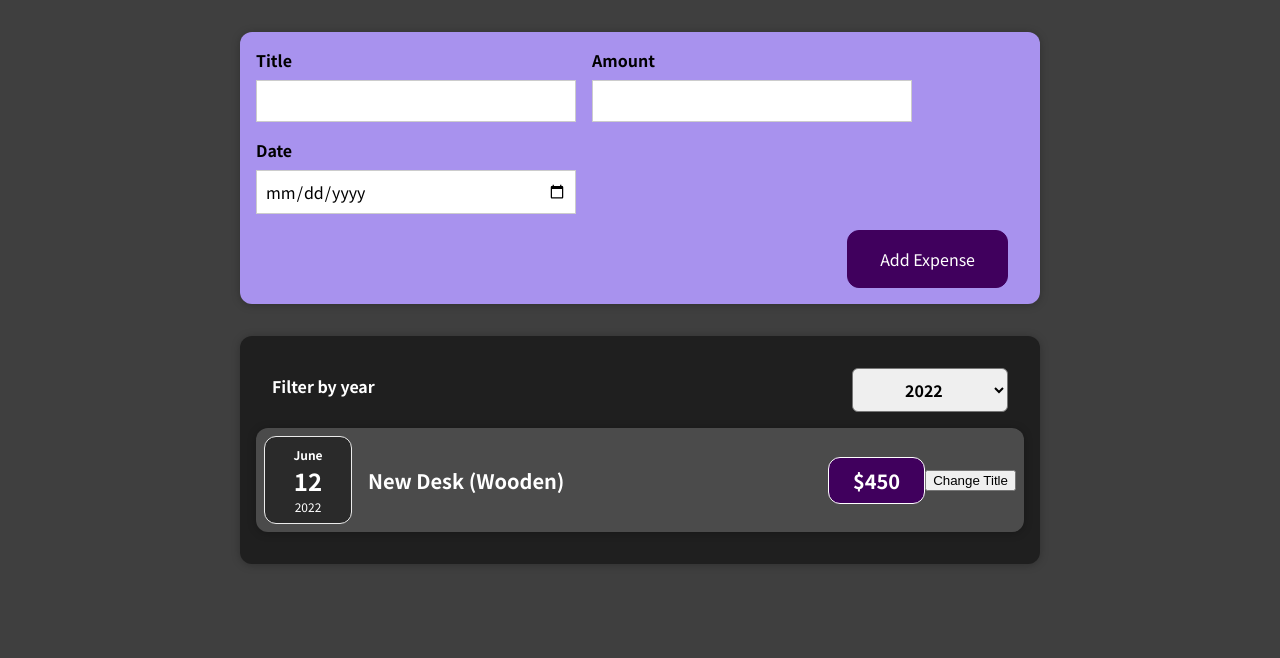
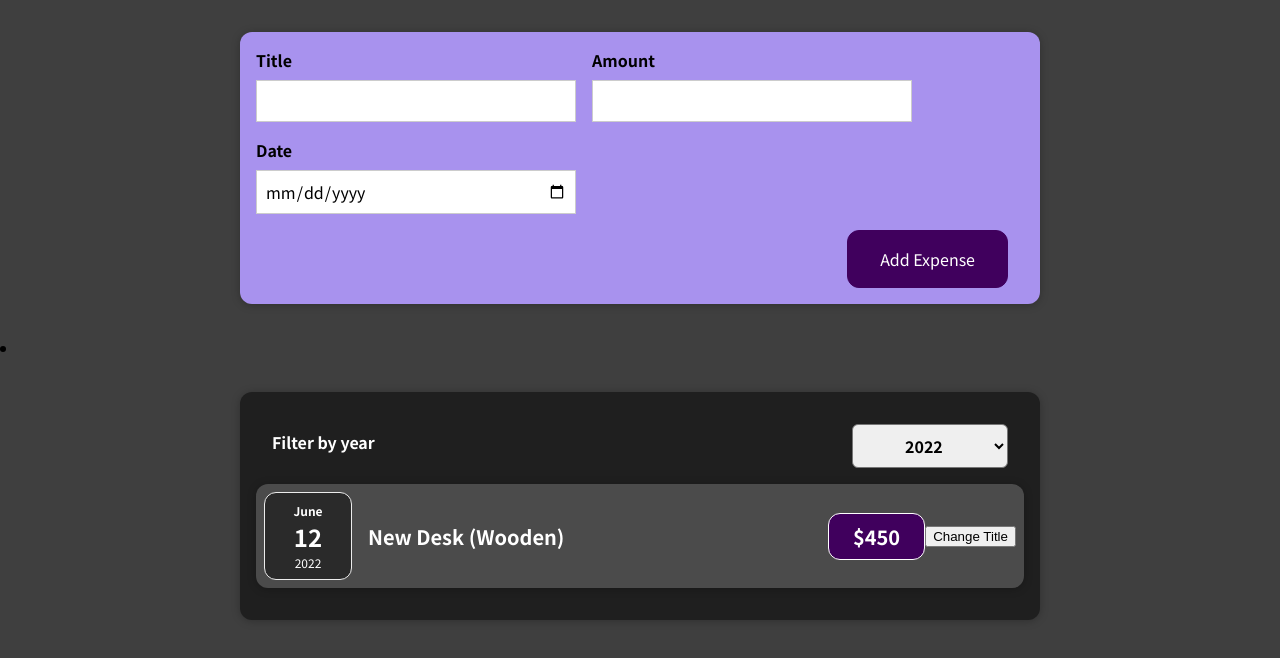
Before and after one commit to padepokanpenguin/react-introduction-academind-course, a React (Create React App) app: page / in a window 1280 px wide. Shown: the top 658 px of the page. Built offline with nearby package versions, Linux system fonts and the light colour scheme.

Commit message:
spliting list item component

```diff
--- a/src/components/Expenses/Expenses.js
+++ b/src/components/Expenses/Expenses.js
@@ -1,8 +1,8 @@
 import React, { useState } from 'react';
-import ExpenseItem from './ExpenseItem';
 import Card from './Card';
 import ExpensesFilter from './ExpensesFilter';
 import './Expenses.css';
+import ExpensesList from './ExpensesList';
 
 function Expenses(props) {
 
@@ -16,19 +16,13 @@
     return expense.date.getFullYear().toString() === filteredYear;
   })
 
-  let expenseContent = <p>No expense found</p>
-
-  if (filteredExpenses.length > 0) {
-   expenseContent = filteredExpenses.map(expense => <ExpenseItem key={expense.id} title={expense.title} amount={expense.amount} date={expense.date} />)
-  }
-
   return (
-    <div>
+    <li>
       <Card className="expenses">
         <ExpensesFilter selected={filteredYear} onChangeFilter={filterChangeHandler} />
-        {expenseContent}
+        <ExpensesList items={filteredExpenses} />
       </Card>
-    </div>
+    </li>
   )
 }
 
--- /dev/null
+++ b/src/components/Expenses/ExpensesList.css
@@ -0,0 +1,9 @@
+.expenses-list {
+  list-style: none;
+  padding: 0;
+}
+
+.expenses-list__fallback {
+  color: white;
+  text-align: center;
+}
--- /dev/null
+++ b/src/components/Expenses/ExpensesList.js
@@ -0,0 +1,16 @@
+import React from 'react';
+import ExpenseItem from './ExpenseItem';
+import './ExpensesList.css';
+
+const ExpensesList = (props) => {
+
+  if (props.items.length === 0) {
+    return <h2 className="expenses-list__fallback">Found no expense</h2>
+  }
+
+  return <ul className="expenses-list">
+    {props.items.map(expense => <ExpenseItem key={expense.id} title={expense.title} amount={expense.amount} date={expense.date} />)}
+    </ul>
+}
+
+export default ExpensesList;
```
Also changed, not shown: 1 other file (tests, documents, lock files or other folders).
